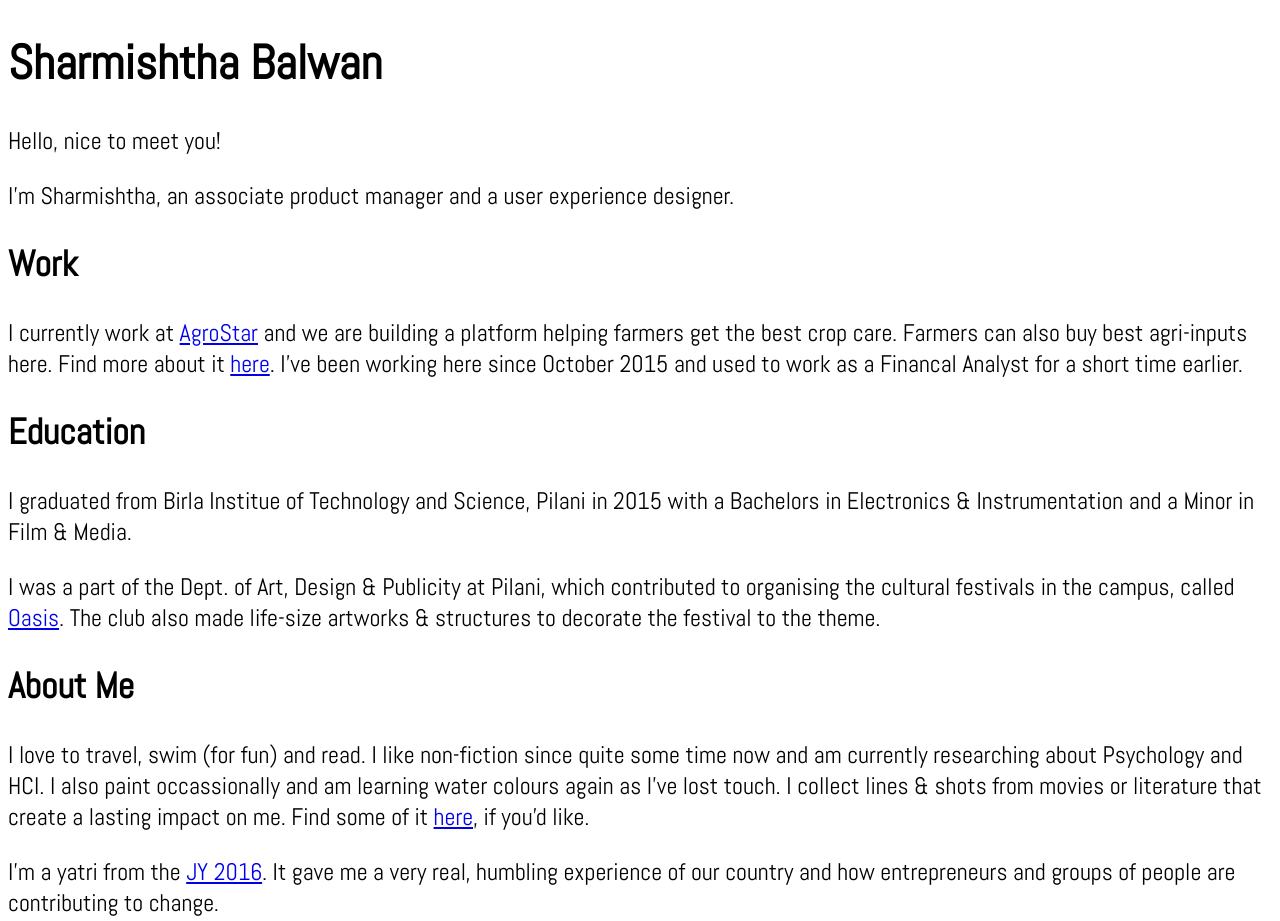
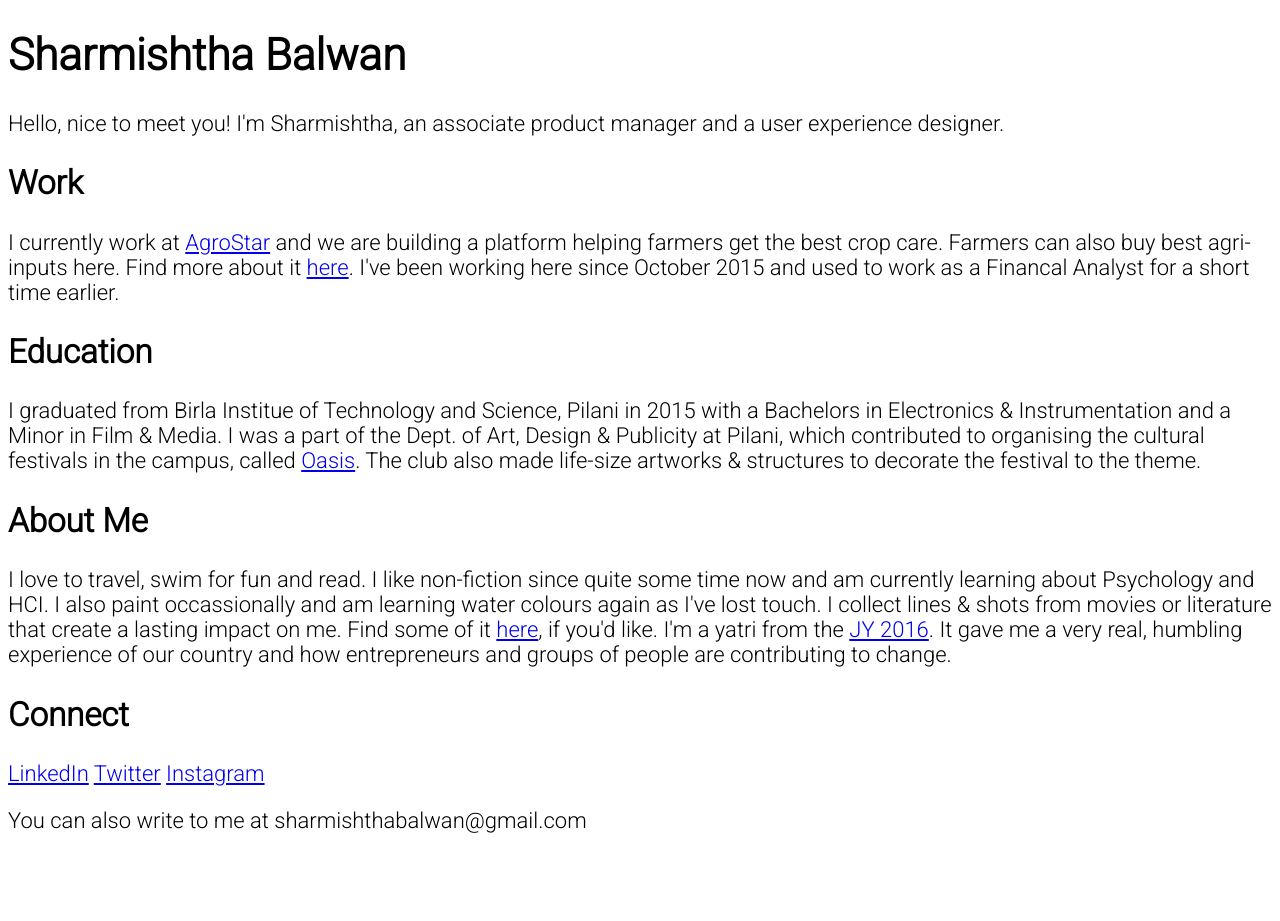
Before and after one commit to sharmishthabalwan/sharmishthabalwan.github.io, a plain HTML site: page index.html in a window 1280 px wide. Shown: the top 921 px of the page. After the commit the page ends 855 px from the top, so only its background shows below. Drawn offline with Linux system fonts and the light colour scheme.

Commit message:
font changes and content resizing

```diff
--- a/index.html
+++ b/index.html
@@ -3,14 +3,18 @@
 
 <head>
 
+
+
 <link rel="stylesheet" type="text/css"
-        href="https://fonts.googleapis.com/css?family=Abel">
-  <style>
+        href="https://fonts.googleapis.com/css?family=Roboto:300">
+
+
+<style>
     body {
-      font-family: 'Abel', serif;
-      font-size: 24px;
+      font-family: 'Roboto', serif;
+      font-size: 22px;
     }
-  </style>
+</style>
 
 <title>Sharmishtha Balwan</title>
 
@@ -18,8 +22,7 @@
 <body>
 
 <h1>Sharmishtha Balwan</h1>
-<p>Hello, nice to meet you!</p>
-<p>I'm Sharmishtha, an associate product manager and a user experience designer.</p>
+<p>Hello, nice to meet you! I'm Sharmishtha, an associate product manager and a user experience designer.</p>
 
 <h2>Work</h2>
 <p>I currently work at <a href="http://www.agrostar.in">AgroStar</a> and we are building a platform helping farmers get the best crop care. Farmers can also buy best agri-inputs here. Find more about it <a href="http://agrostar.in/agrostarfarmerapp/">here</a>. I've been working here since October 2015 and used to work as a Financal Analyst for a short time earlier.</p>
@@ -28,12 +31,10 @@
 <img src="static/images/skills.png" alt="My Skills Graph" style="width:600px;height:240px;"> -->
 
 <h2>Education</h2>
-<p>I graduated from Birla Institue of Technology and Science, Pilani in 2015 with a Bachelors in Electronics & Instrumentation and a Minor in Film & Media.
-<p>I was a part of the Dept. of Art, Design & Publicity at Pilani, which contributed to organising the cultural festivals in the campus, called <a href="https://www.facebook.com/oasis.bitspilani/">Oasis</a>. The club also made life-size artworks & structures to decorate the festival to the theme.</p>
+<p>I graduated from Birla Institue of Technology and Science, Pilani in 2015 with a Bachelors in Electronics & Instrumentation and a Minor in Film & Media. I was a part of the Dept. of Art, Design & Publicity at Pilani, which contributed to organising the cultural festivals in the campus, called <a href="https://www.facebook.com/oasis.bitspilani/">Oasis</a>. The club also made life-size artworks & structures to decorate the festival to the theme.</p>
 
 <h2>About Me</h2>
-<p>I love to travel, swim (for fun) and read. I like non-fiction since quite some time now and am currently researching about Psychology and HCI. I also paint occassionally and am learning water colours again as I've lost touch. I collect lines & shots from movies or literature that create a lasting impact on me. Find some of it <a href="https://in.pinterest.com/sharmishtha27/last/">here</a>, if you'd like.</p>
-<p>I'm a yatri from the <a href="http://www.jagritiyatra.com/experience">JY 2016</a>. It gave me a very real, humbling experience of our country and how entrepreneurs and groups of people are contributing to change.</p>
+<p>I love to travel, swim for fun and read. I like non-fiction since quite some time now and am currently learning about Psychology and HCI. I also paint occassionally and am learning water colours again as I've lost touch. I collect lines & shots from movies or literature that create a lasting impact on me. Find some of it <a href="https://in.pinterest.com/sharmishtha27/last/">here</a>, if you'd like. I'm a yatri from the <a href="http://www.jagritiyatra.com/experience">JY 2016</a>. It gave me a very real, humbling experience of our country and how entrepreneurs and groups of people are contributing to change.</p>
 
 <h2>Connect</h2>
 <p><a href="https://www.linkedin.com/in/sharmishthabalwan/">LinkedIn</a>
```
Also changed, not shown: readme.txt.
